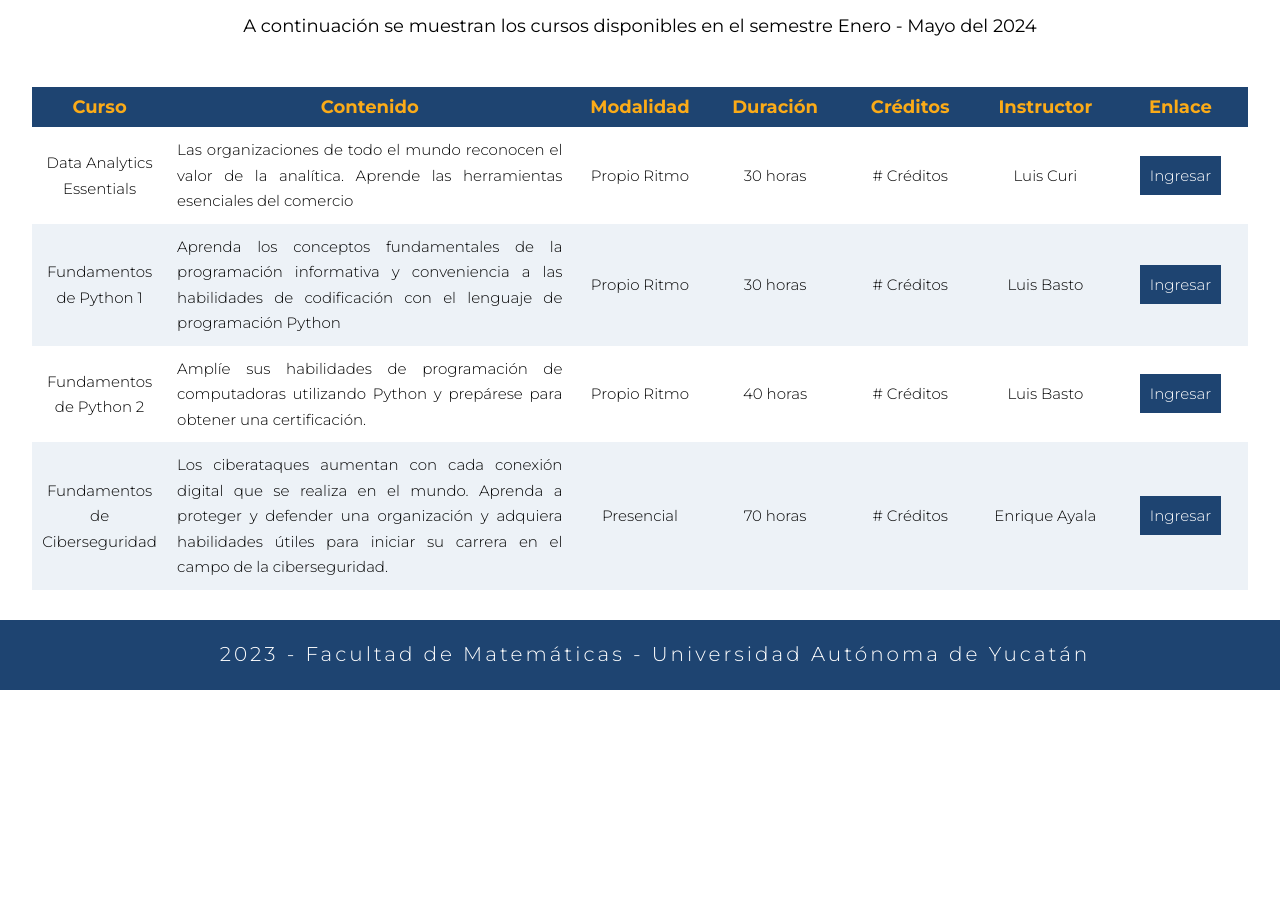
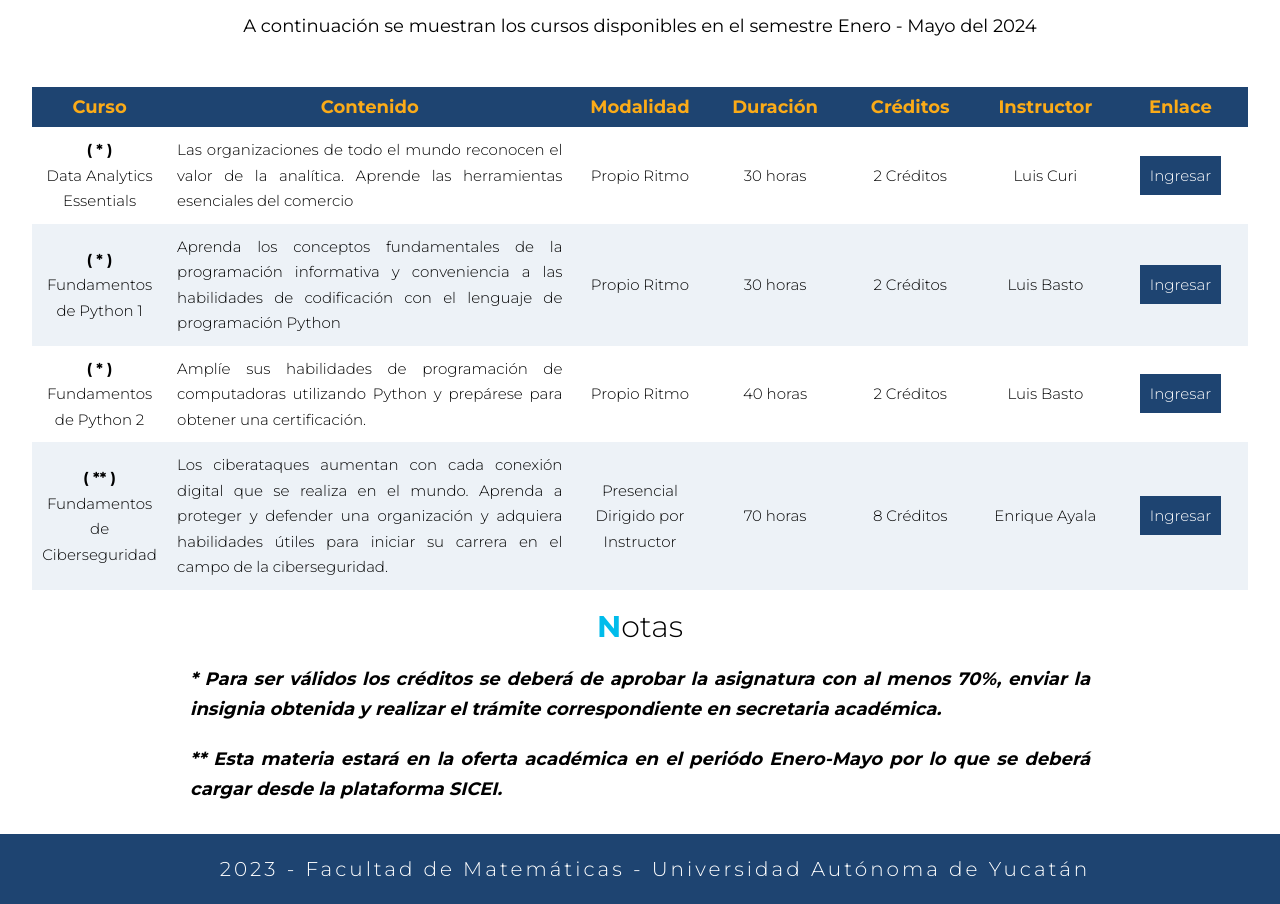
Before and after one commit to AcademiaCiscoFmat/PaginaCiscoFmat, a website: page cursos-proximos.html in a window 1280 px wide. Shown: the part 106-1010 px from the top of the page. Before the commit the page ends 800 px from the top, so only its background shows below. Drawn offline with Linux system fonts and the light colour scheme.

Commit message:
Deploy 19 Octubre 2023

```diff
--- a/cursos-proximos.html
+++ b/cursos-proximos.html
@@ -27,6 +27,7 @@
       <a href="datacamp.html" class="navegacion__enlace">DataCamp 2023</a>
     </nav>
 
+
     <main class="main">
       <h2 class="main__titulo">
         <span class="letra-azul">P</span>róximos
@@ -51,14 +52,14 @@
         </thead>
         <tbody class="table__tbody">
           <tr class="tbody__fila">
-            <td class="tbody__dato">Data Analytics Essentials</td>
+            <td class="tbody__dato"><span class="notas__relacion">( * )</span><br> Data Analytics Essentials</td>
             <td class="tbody__dato" colspan="3">
               Las organizaciones de todo el mundo reconocen el valor de la
               analítica. Aprende las herramientas esenciales del comercio
             </td>
-            <td class="tbody__dato">Propio Ritmo</td>
+            <td class="tbody__dato">Propio Ritmo </td>
             <td class="tbody__dato">30 horas</td>
-            <td class="tbody__dato"># Créditos</td>
+            <td class="tbody__dato">2 Créditos</td>
             <td class="tbody__dato">Luis Curi</td>
             <td class="tbody__dato">
               <a
@@ -70,7 +71,7 @@
             </td>
           </tr>
           <tr class="tbody__fila">
-            <td class="tbody__dato">Fundamentos de Python 1</td>
+            <td class="tbody__dato"><span class="notas__relacion">( * ) </span>Fundamentos de Python 1</td>
             <td class="tbody__dato" colspan="3">
               Aprenda los conceptos fundamentales de la programación informativa
               y conveniencia a las habilidades de codificación con el lenguaje
@@ -78,7 +79,7 @@
             </td>
             <td class="tbody__dato">Propio Ritmo</td>
             <td class="tbody__dato">30 horas</td>
-            <td class="tbody__dato"># Créditos</td>
+            <td class="tbody__dato">2 Créditos</td>
             <td class="tbody__dato">Luis Basto</td>
             <td class="tbody__dato">
               <a
@@ -90,14 +91,14 @@
             </td>
           </tr>
           <tr class="tbody__fila">
-            <td class="tbody__dato">Fundamentos de Python 2</td>
+            <td class="tbody__dato"><span class="notas__relacion">( * ) </span>Fundamentos de Python 2</td>
             <td class="tbody__dato" colspan="3">
               Amplíe sus habilidades de programación de computadoras utilizando
               Python y prepárese para obtener una certificación.
             </td>
             <td class="tbody__dato">Propio Ritmo</td>
             <td class="tbody__dato">40 horas</td>
-            <td class="tbody__dato"># Créditos</td>
+            <td class="tbody__dato">2 Créditos</td>
             <td class="tbody__dato">Luis Basto</td>
             <td class="tbody__dato">
               <a
@@ -109,16 +110,16 @@
             </td>
           </tr>
           <tr class="tbody__fila">
-            <td class="tbody__dato">Fundamentos de Ciberseguridad</td>
+            <td class="tbody__dato"><span class="notas__relacion">( ** ) </span>Fundamentos de Ciberseguridad</td>
             <td class="tbody__dato" colspan="3">
               Los ciberataques aumentan con cada conexión digital que se realiza
               en el mundo. Aprenda a proteger y defender una organización y
               adquiera habilidades útiles para iniciar su carrera en el campo de
               la ciberseguridad.
             </td>
-            <td class="tbody__dato">Presencial</td>
+            <td class="tbody__dato">Presencial Dirigido por Instructor</td>
             <td class="tbody__dato">70 horas</td>
-            <td class="tbody__dato"># Créditos</td>
+            <td class="tbody__dato">8 Créditos</td>
             <td class="tbody__dato">Enrique Ayala</td>
             <td class="tbody__dato">
               <a target="_blank" href="#" class="tbody__dato-enlace"
@@ -129,6 +130,13 @@
         </tbody>
       </table>
     </main>
+    <div class="notas">
+      <h3 class="subtitulo"><span class="letra-azul">N</span>otas</h3>
+      <ul class="notas__lista">
+        <li class="notas__nota">* Para ser válidos los créditos se deberá de aprobar la asignatura con al menos 70%, enviar la insignia obtenida y realizar el trámite correspondiente en secretaria académica.</li>
+        <li class="notas__nota">** Esta materia estará en la oferta académica en el periódo Enero-Mayo por lo que se deberá cargar desde la plataforma SICEI.</li>
+      </ul>
+    </div>
 
     <footer class="footer">
       <p class="footer__texto">
--- a/src/scss/base/_mixins.scss
+++ b/src/scss/base/_mixins.scss
@@ -140,3 +140,9 @@
     cursor: pointer;
   }
 }
+
+@mixin resetear-lista{
+  margin: 0;
+  padding: 0;
+  list-style: none;
+}
--- a/src/scss/pagina/_index.scss
+++ b/src/scss/pagina/_index.scss
@@ -5,3 +5,4 @@
 @forward 'cursos';
 @forward 'cursos-table';
 @forward 'datacamp';
+@forward 'notas';
--- /dev/null
+++ b/src/scss/pagina/notas/_index.scss
@@ -0,0 +1 @@
+@forward 'notas';
--- /dev/null
+++ b/src/scss/pagina/notas/_notas.scss
@@ -0,0 +1,22 @@
+@use 'base/variables' as v;
+@use 'base/mixins' as m;
+
+.notas{
+    @include m.contenedor-sm;
+    margin-top: 2rem;
+    &__lista{
+        @include m.resetear-lista;
+        display: flex;
+        flex-direction: column;
+        gap: 2rem;
+    }
+    &__nota{
+        line-height: 3rem;
+        text-align: justify;
+        font-weight: v.$bold;
+        font-style: italic;
+    }
+    &__relacion{
+        font-weight: v.$bold;
+    }
+}
--- a/src/scss/pagina/principal/_main.scss
+++ b/src/scss/pagina/principal/_main.scss
@@ -58,3 +58,8 @@
     }
   }
 }
+
+.subtitulo{
+  font-weight: v.$delgada;
+  text-align: center;
+}
```
Also changed, not shown: public/build/css/app.css, 2 other files.
